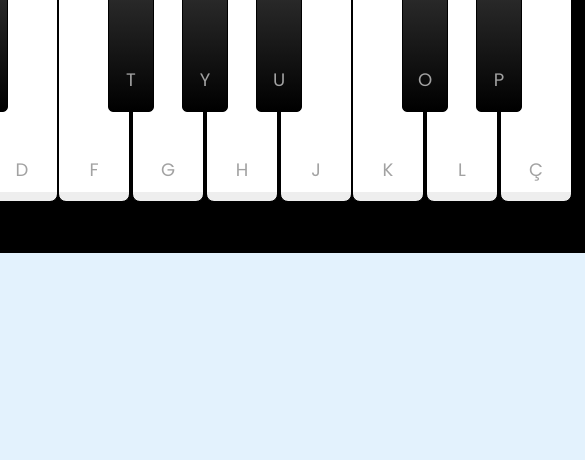
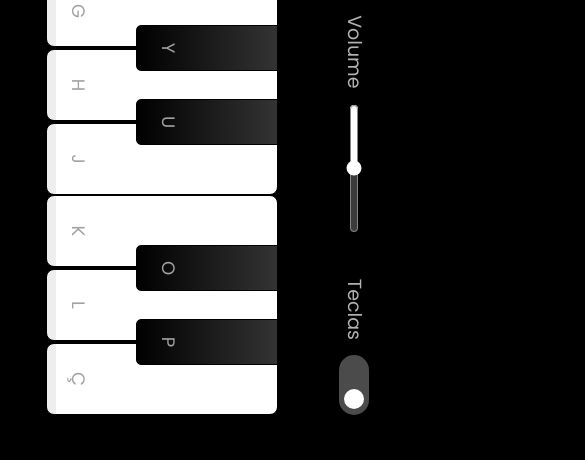
Before and after one commit to wylguiner/Projeto_Piano_Virtual, a plain HTML site: page index.html in a window 390 px wide. Shown: the part 384-844 px from the top of the page, 585 px wide, since content can reach past the window. Drawn offline with nearby package versions, Linux system fonts and the light colour scheme.

Commit message:
responsivo

```diff
--- a/src/styles/global.css
+++ b/src/styles/global.css
@@ -128,3 +128,16 @@ header .column span {
 .piano-keys .key.hide span {
     display: none;
 }
+
+@media only screen and (max-width: 768px) {
+    body {
+        background-color: #000;
+    }
+
+    .container {
+        width: 100vh; /* Use a altura da tela para ocupar toda a altura do dispositivo */
+        height: 100vw; /* Use a largura da tela para ocupar toda a largura do dispositivo */
+        transform: rotate(90deg);
+        padding: 0px;
+    }
+}
```
Also changed, not shown: index.html (+0 -1 lines).
